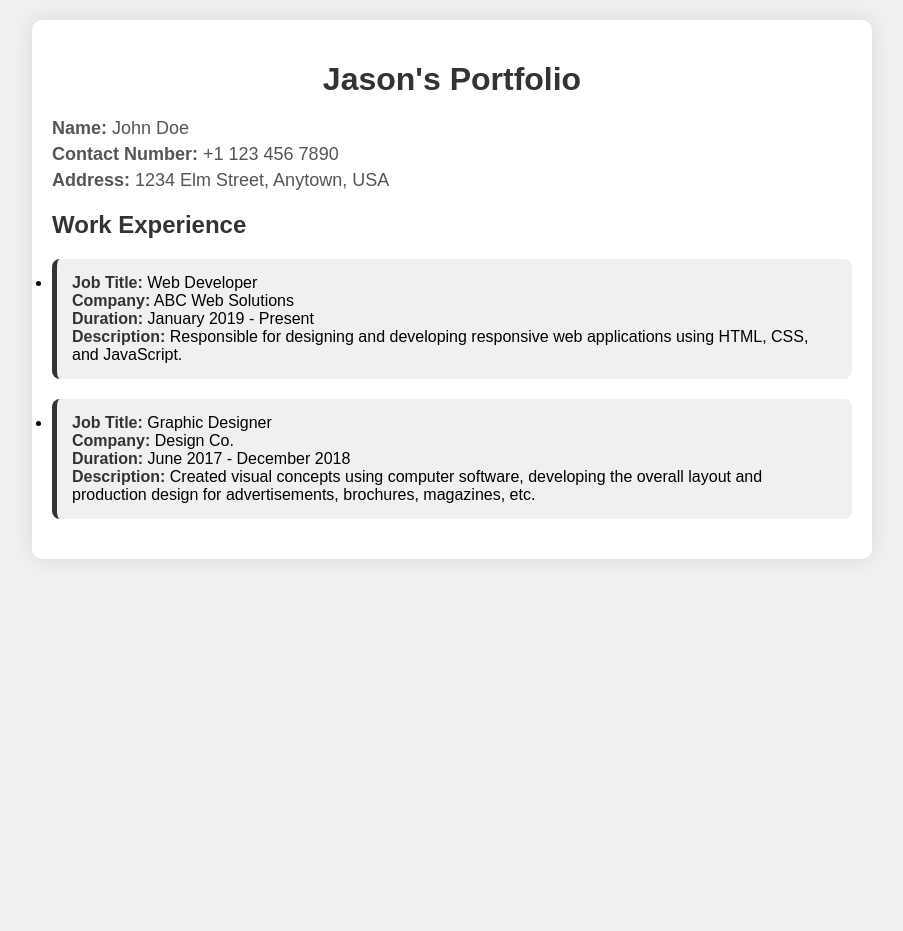
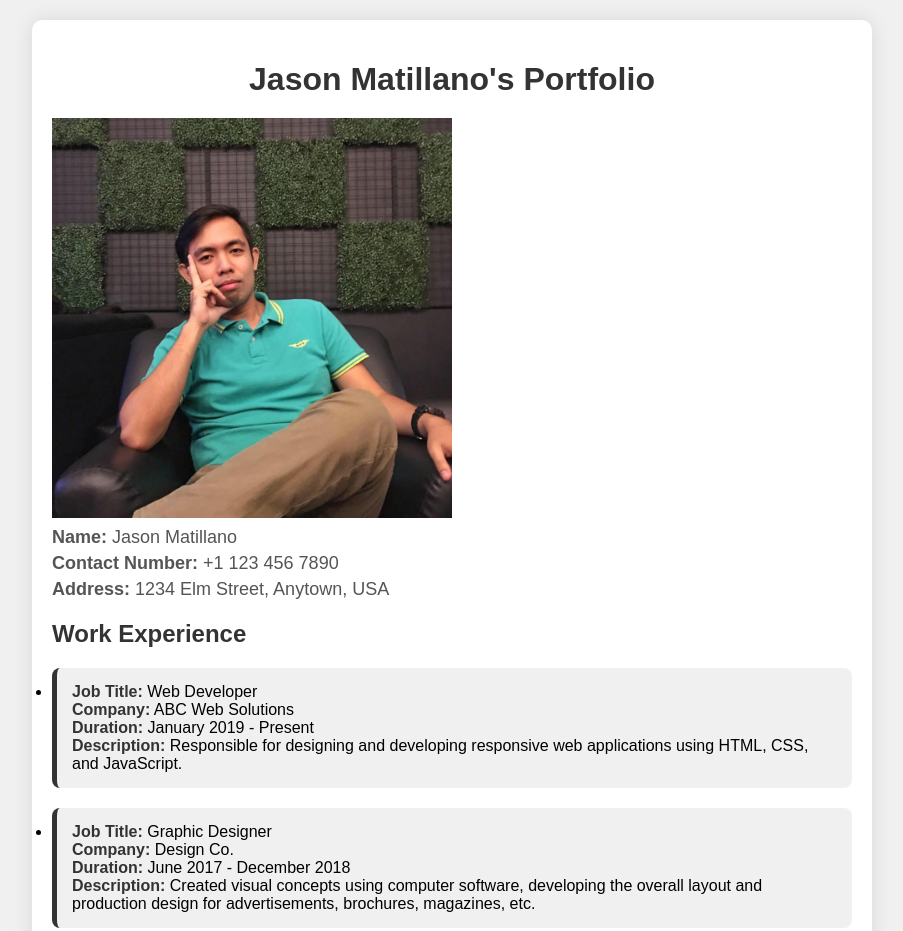
Before and after one commit to jasonMatillano/techingpinoydemo, a plain HTML site: page index.html in a window 1280 px wide. Shown: the top 931 px of the page, without its empty margins (188-1091 px from the left). Before the commit the page ends 800 px from the top, so only its background shows below. Drawn offline with Linux system fonts and the light colour scheme.

Commit message:
addded picture

```diff
--- a/index.html
+++ b/index.html
@@ -50,9 +50,10 @@
 </head>
 <body>
     <div class="container">
-        <h1>Jason's Portfolio</h1>
+        <h1>Jason Matillano's Portfolio</h1>
+        <img src="./profile_pic.jpg" alt="none" width="400" height="400">
         <div class="info">
-            <p><strong>Name:</strong> John Doe</p>
+            <p><strong>Name:</strong> Jason Matillano</p>
             <p><strong>Contact Number:</strong> +1 123 456 7890</p>
             <p><strong>Address:</strong> 1234 Elm Street, Anytown, USA</p>
         </div>
```
Also changed, not shown: profile_pic.jpg (added).
